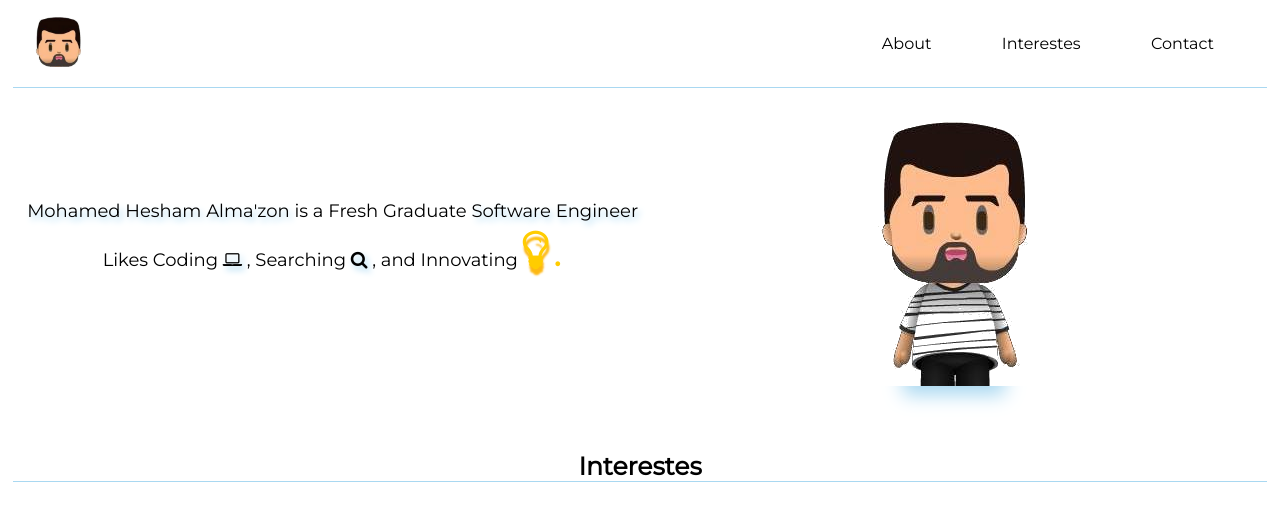
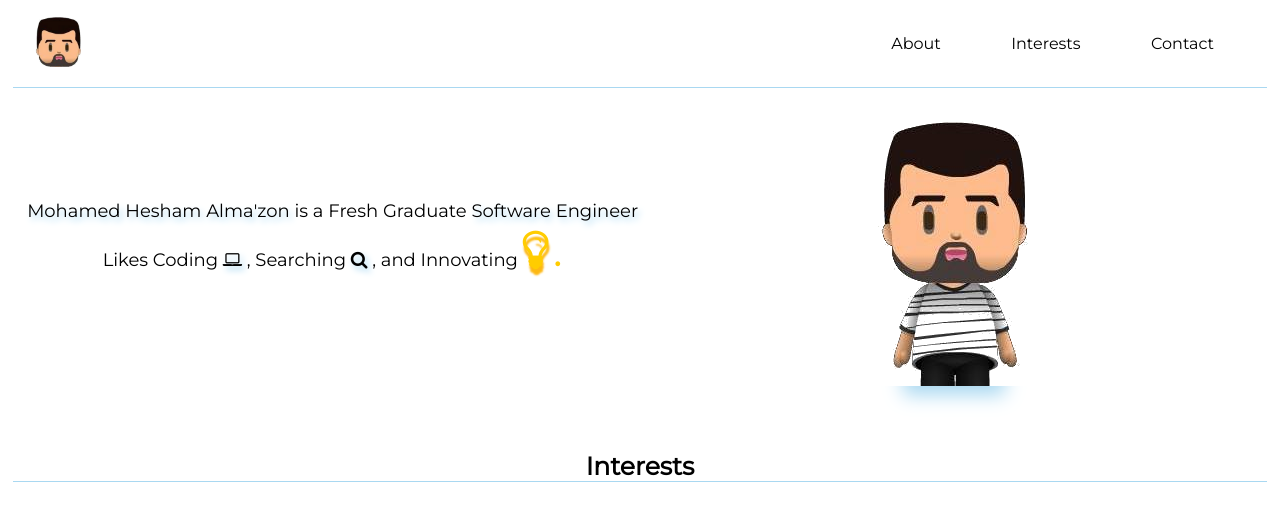
Before and after one commit to MohamedHesham/MohamedHesham.github.io, a plain HTML site: page index.html in a window 1280 px wide. Shown: the top 512 px of the page. Drawn offline with Linux system fonts and the light colour scheme.

Commit message:
Update index.html

```diff
--- a/index.html
+++ b/index.html
@@ -17,7 +17,7 @@
       <div class="nav">
         <ul>
           <li><a href="#">About</a></li>
-          <li><a href="#Interestes">Interestes</a></li>
+          <li><a href="#Interestes">Interests</a></li>
           <li><a href="#Contact">Contact</a></li>
         </ul>
       </div>
@@ -34,7 +34,7 @@
         <img id="bodyimg" src="body.png" alt="mohamed hesham alma'zon">
       </div>
     </div>
-    <h3 id="Interestes">Interestes</h3>
+    <h3 id="Interestes">Interests</h3>
     <div class="row3">
       <div class="col31">
         <img src="coffee.gif" alt="coffee"><br>
```
